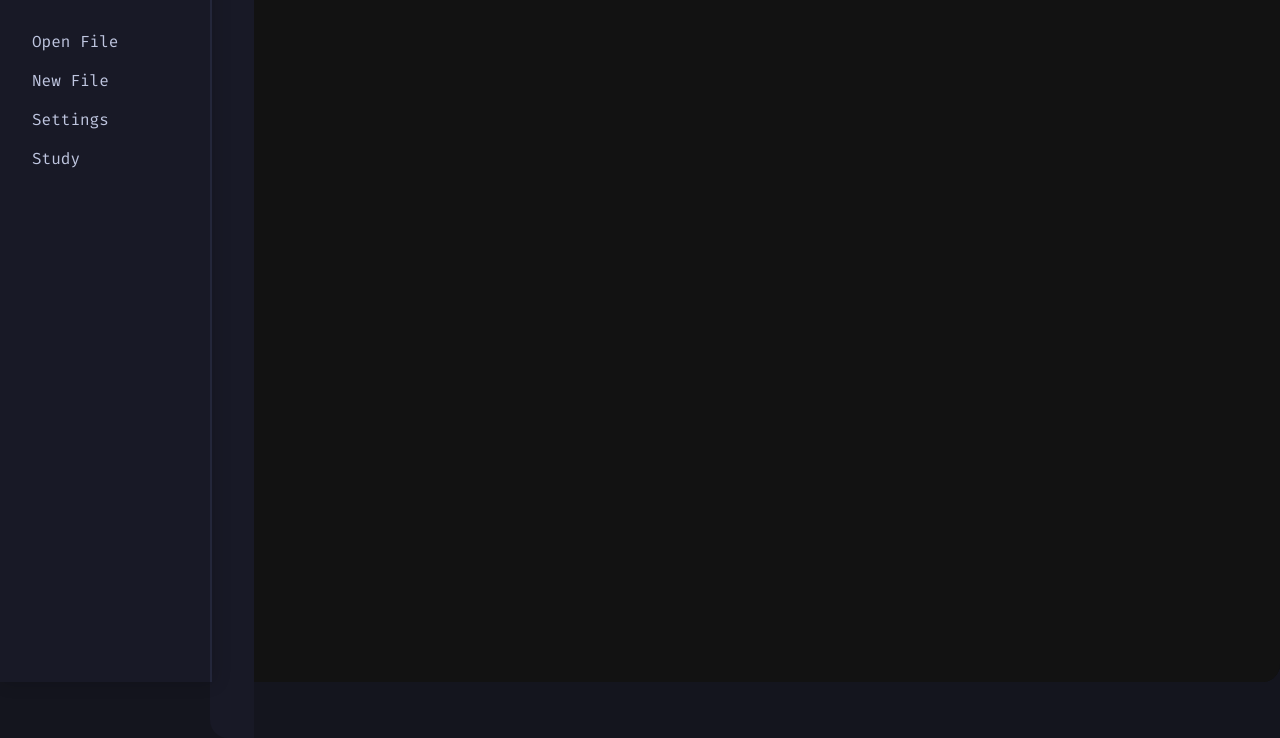
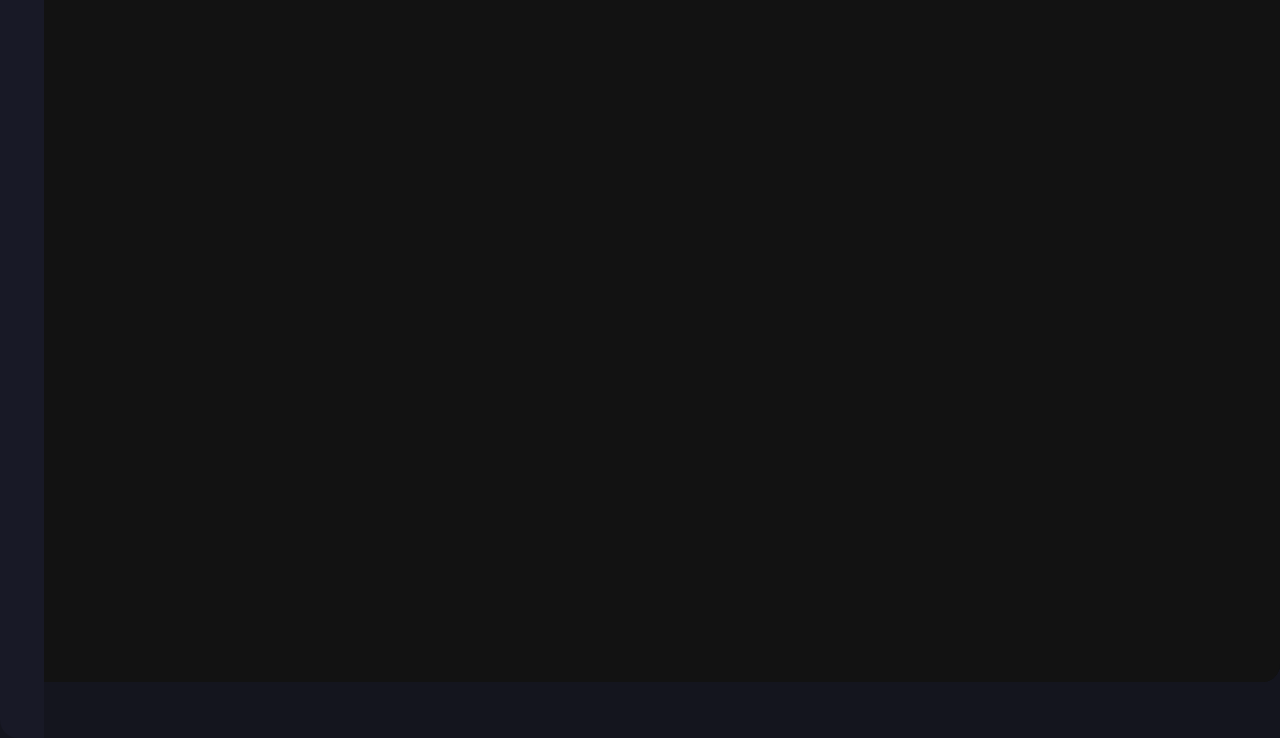
Before and after one commit to meozigoon/SKKOA-web-compiler, a plain HTML site: page index.html in a window 1280 px wide. Shown: the part 118-856 px from the top of the page. Drawn offline with Linux system fonts and the light colour scheme.

Commit message:
v5.10
사이드 메뉴의 기본 상태 변경

```diff
--- a/index.html
+++ b/index.html
@@ -16,7 +16,7 @@
     </head>
     <body>
         <div class="layout-root">
-            <nav class="side-menu open">
+            <nav class="side-menu">
                 <a
                     href="https://www.toyotech.dev/"
                     class="logo-link"
```
